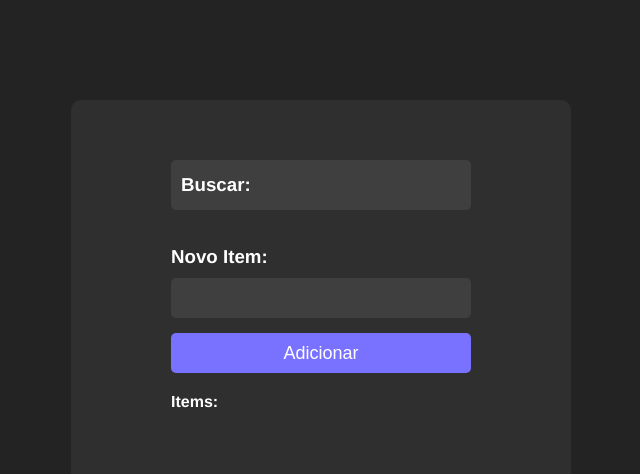
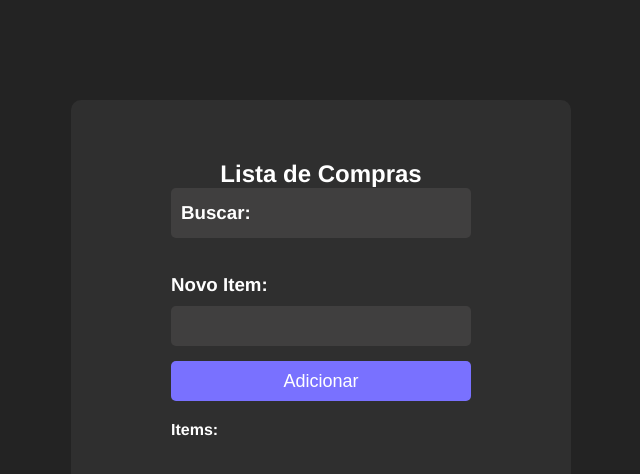
Before and after one commit to bduarte10/Lista-de-compras, a React (Vite) app: page / in a window 1280 px wide. Shown: the top 474 px of the page, without its empty margins (319-959 px from the left). Built offline with nearby package versions, Linux system fonts and the light colour scheme.

Commit message:
rename title

```diff
--- a/src/App.tsx
+++ b/src/App.tsx
@@ -36,6 +36,7 @@ function App() {
   return (
     <>
       <article className={styles.card}>
+        <h1 className={styles.title}>Lista de Compras</h1>
         <div className={styles.searchContainer}>
           <h3>Buscar:</h3>
           <input
```
